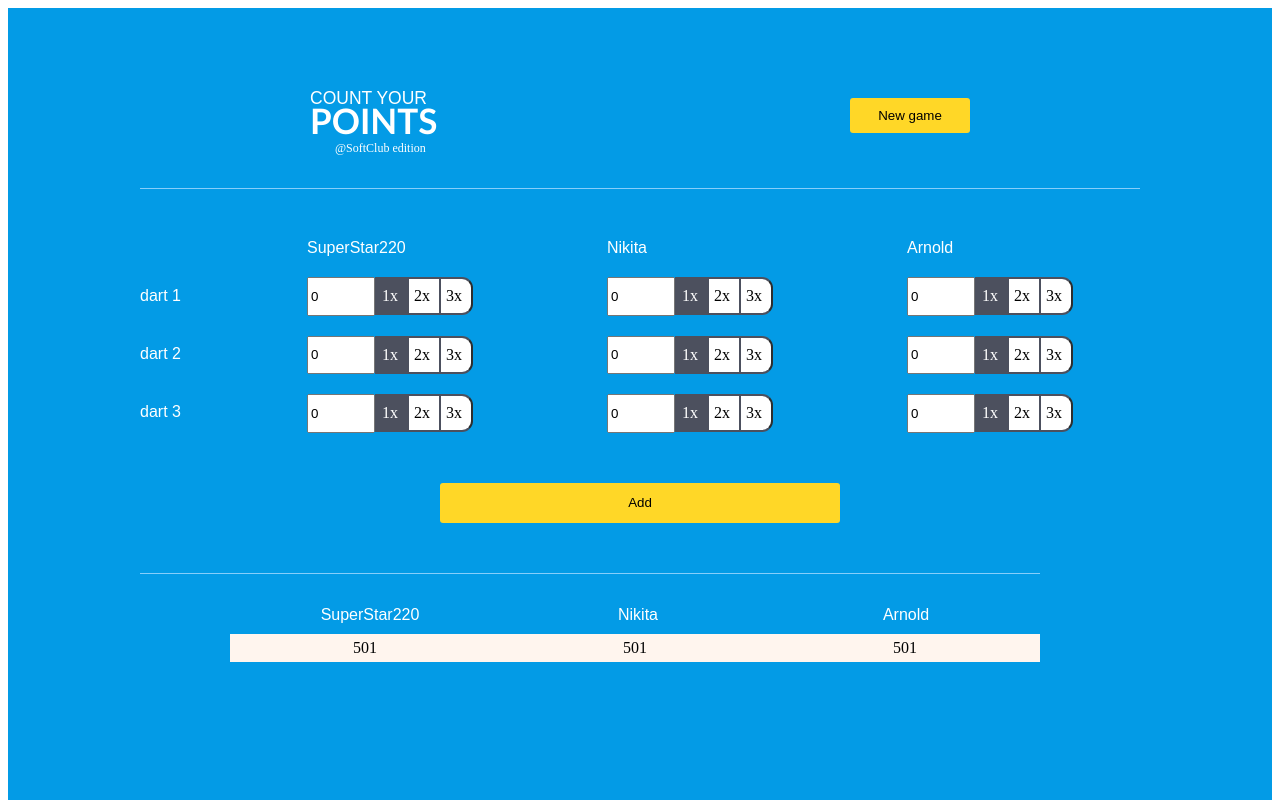
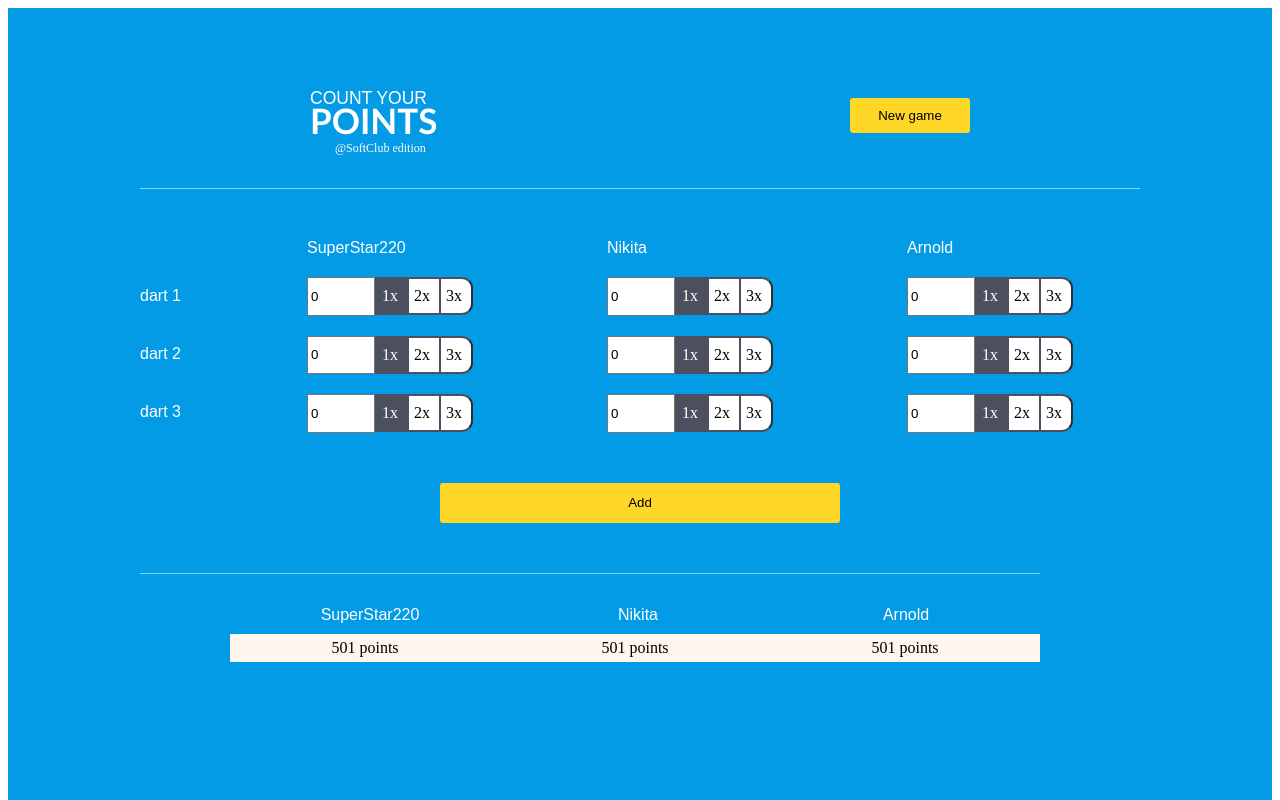
Before and after one commit to VladzislavPenda/testAngular, an Angular app: page /game/1 in a window 1280 px wide. Shown: the top 800 px of the page. Built offline with nearby package versions, Linux system fonts and the light colour scheme.

Commit message:
add custom formatPipe.

```diff
--- a/src/app/app.module.ts
+++ b/src/app/app.module.ts
@@ -12,6 +12,7 @@ import { ThrowingDartsComponent } from './game/throwing-darts/throwing-darts.com
 import { DashboardComponent } from './game/dashboard/dashboard.component';
 import { PointsCustomInputComponent } from './game/points-custom-input/points-custom-input.component';
 import { ErrorComponent } from './error/error.component';
+import { FormatPipe } from './pipes/format.pipe';
 
 @NgModule({
   declarations: [
@@ -24,7 +25,8 @@ import { ErrorComponent } from './error/error.component';
     ThrowingDartsComponent,
     DashboardComponent,
     PointsCustomInputComponent,
-    ErrorComponent
+    ErrorComponent,
+    FormatPipe
   ],
   imports: [
     BrowserModule,
--- a/src/app/game/dashboard/dashboard.component.html
+++ b/src/app/game/dashboard/dashboard.component.html
@@ -8,5 +8,5 @@
   <div class="move-number text">
     <span *ngIf="i + 1 != (gameHistory | async)?.moves?.length">{{moveNumber - i}}</span>
   </div>
-  <div *ngFor="let unit of moves.players" class="points-container">{{unit.points}}</div>
+  <div *ngFor="let unit of moves.players" class="points-container">{{unit.points | points}}</div>
 </div>
--- /dev/null
+++ b/src/app/pipes/format.pipe.ts
@@ -0,0 +1,10 @@
+import { Pipe, PipeTransform } from '@angular/core';
+
+@Pipe({
+    name: 'points'
+})
+export class FormatPipe implements PipeTransform {
+  transform(value: number, args?: any): string {
+    return value.toString() + " points";
+  }
+}
```
